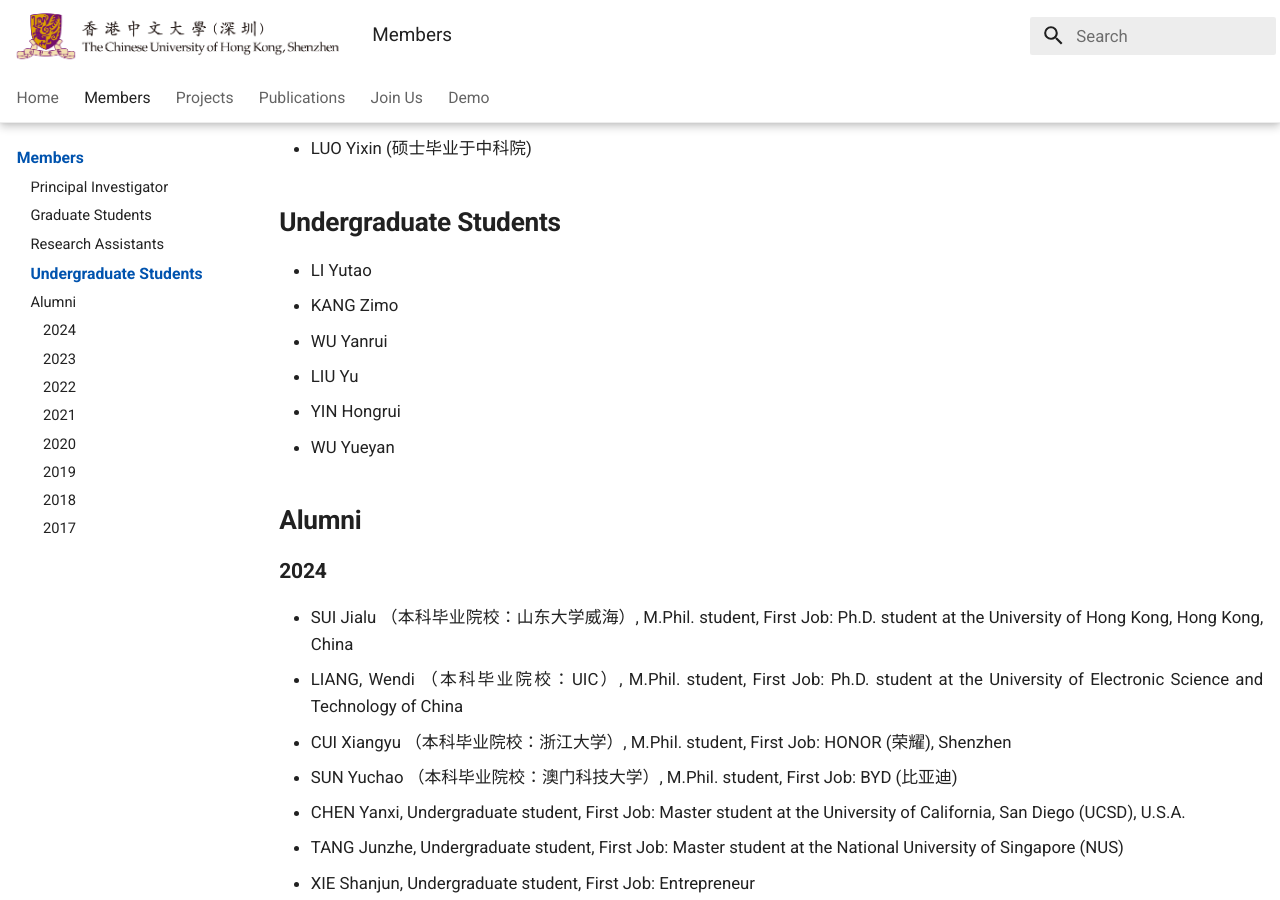
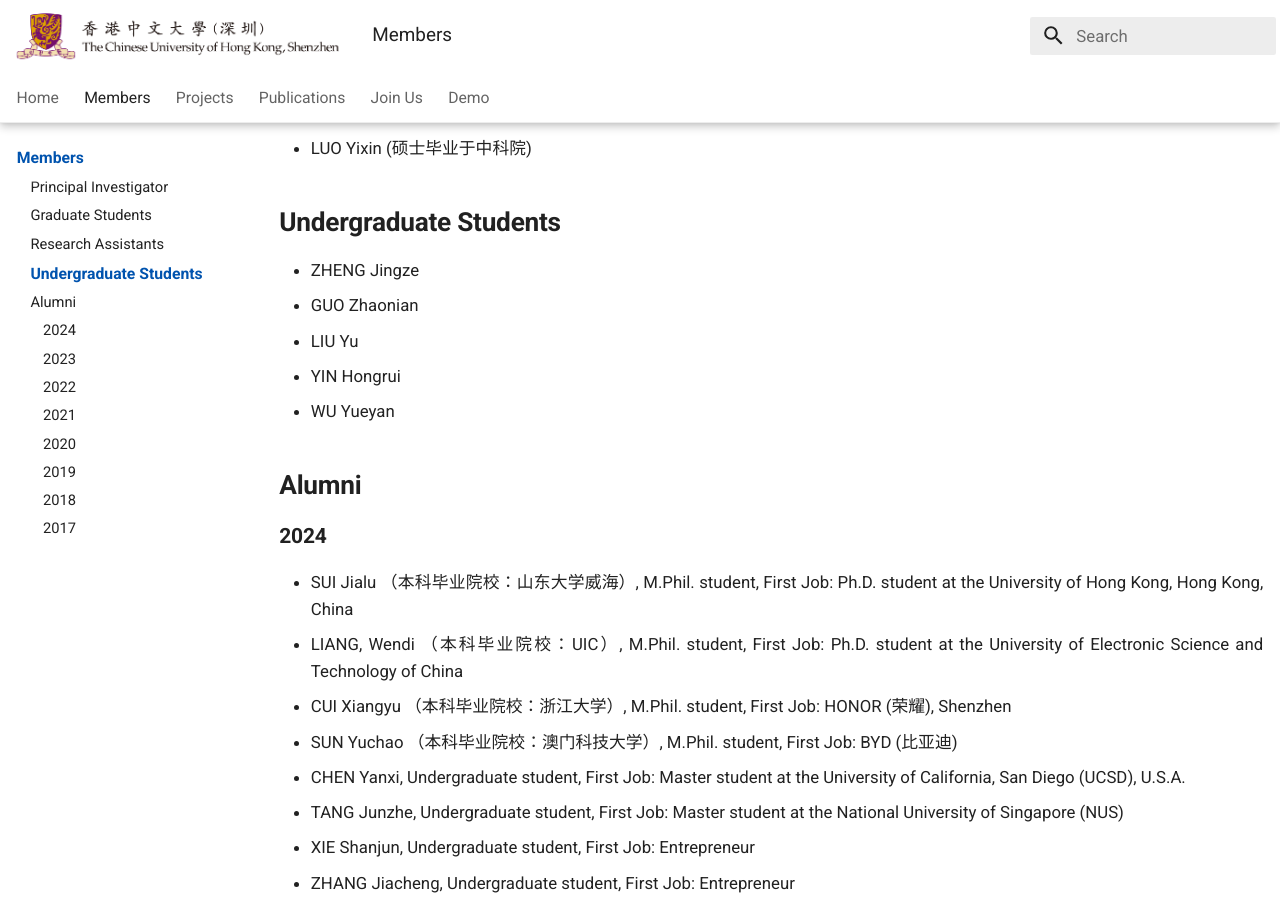
Before and after one commit to Traffic-Alpha/Sensing-Communication4Smart-City, an MkDocs documentation site: the page built from docs/members.md, in a window 1280 px wide and 900 px high, scrolled down 1980 px. Built offline with MkDocs 1.6.1 and Material for MkDocs 9.7.7, drawn with Linux system fonts in a browser that asks for light colours.

```diff
--- a/docs/members.md
+++ b/docs/members.md
@@ -134,9 +134,8 @@
 - LUO Yixin (硕士毕业于中科院)
 
 ## **Undergraduate Students**
-- LI Yutao
-- KANG Zimo
-- WU Yanrui
+- ZHENG Jingze
+- GUO Zhaonian
 - LIU Yu
 - YIN Hongrui
 - WU Yueyan
```
Also changed, not shown: docs/pubs.md (+3 -6 lines).
